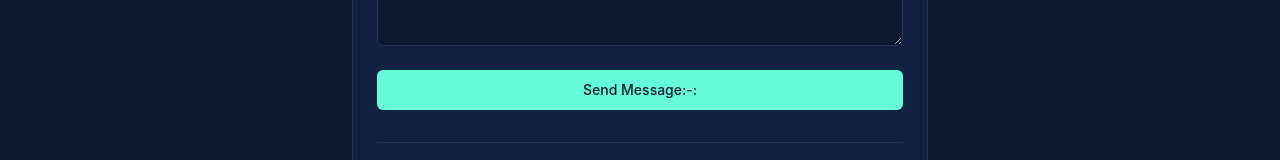
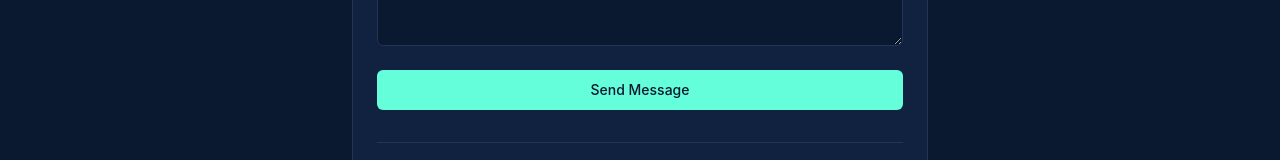
Before and after one commit to adrianameor/adriana-cyberjaya-portfolio-showcase, a React (Vite) app: page / in a window 1280 px wide. Shown: the part 4584-4744 px from the top of the page. Built offline with nearby package versions, Linux system fonts and the light colour scheme.

Commit message:
remove emoji

```diff
--- a/src/components/Contact.tsx
+++ b/src/components/Contact.tsx
@@ -55,7 +55,7 @@ const Contact = () => {
             <Button
               className="bg-portfolio-teal hover:bg-portfolio-teal/80 text-portfolio-navy font-medium w-full"
             >
-              Send Message:-:
+              Send Message
             </Button>
           </form>
 
```
